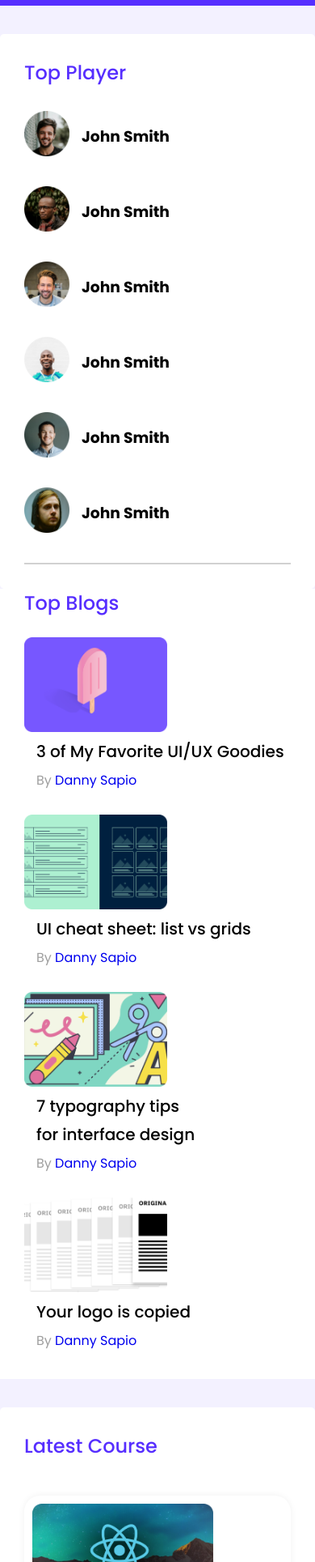
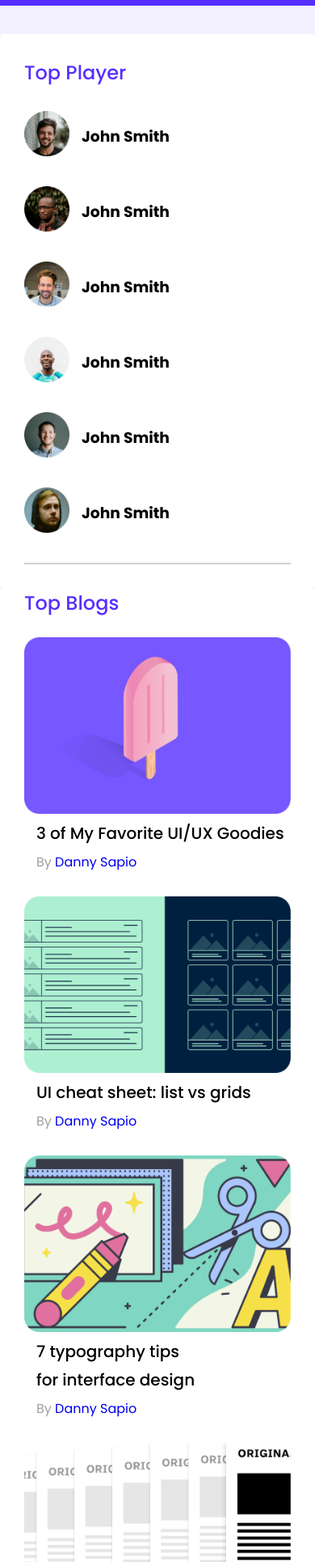
Before and after one commit to Timir699/flex-grid-mediaQuery-practice, a plain HTML site: page index.html in a window 390 px wide. Shown: the part 71-2000 px from the top of the page at 81% size. Drawn offline with Linux system fonts and the light colour scheme.

Commit message:
responsive mobile correction

```diff
--- a/css/style.css
+++ b/css/style.css
@@ -233,6 +233,14 @@ body {
     .courses .all-courses {
         flex-direction: column;
     }
+    .blog .article-img img {
+        width: 100%;
+        height: auto;
+    }
+    .courses .course-img img {
+        width: 100%;
+        height: auto;
+    }
 }
 
 @media only screen and (min-width: 688px ) and
@@ -259,4 +267,5 @@ body {
     .courses > .section-heading > h2 {
         margin-left: 60px;
     }
+
 }
```
